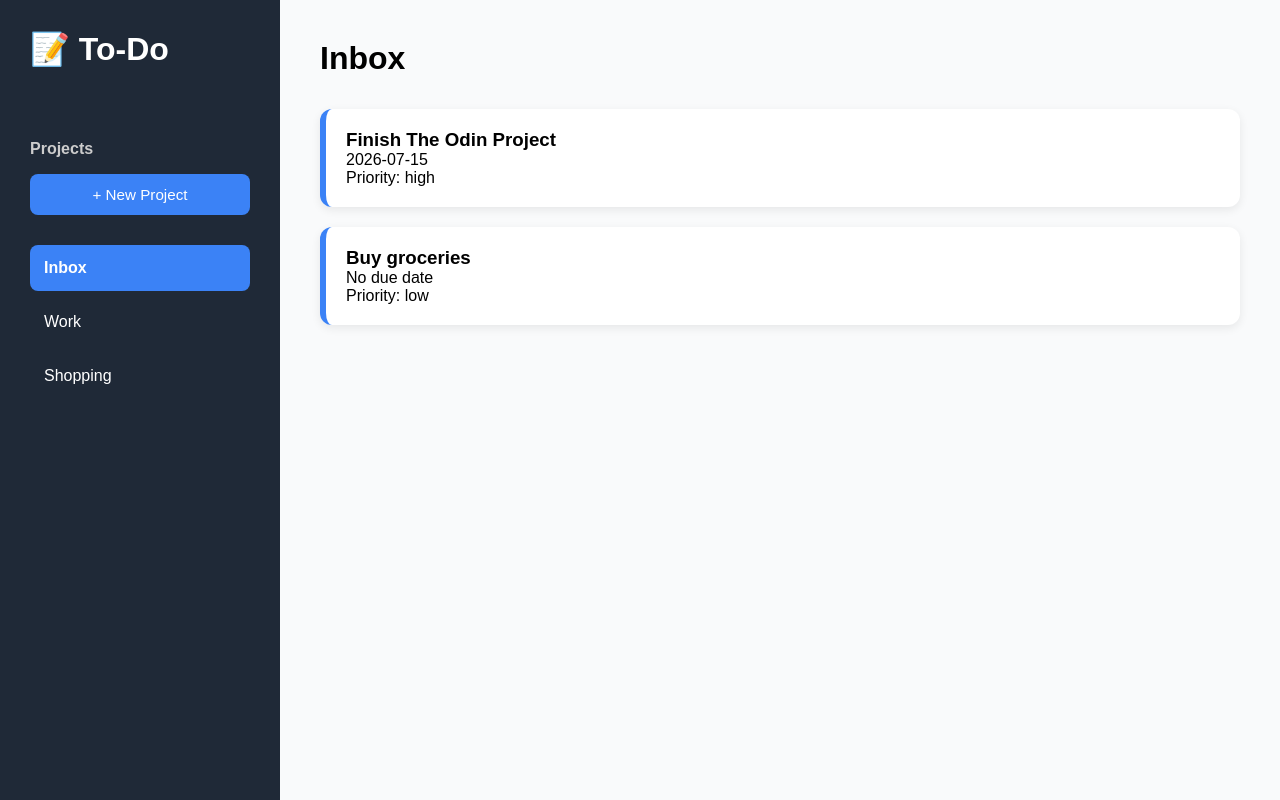
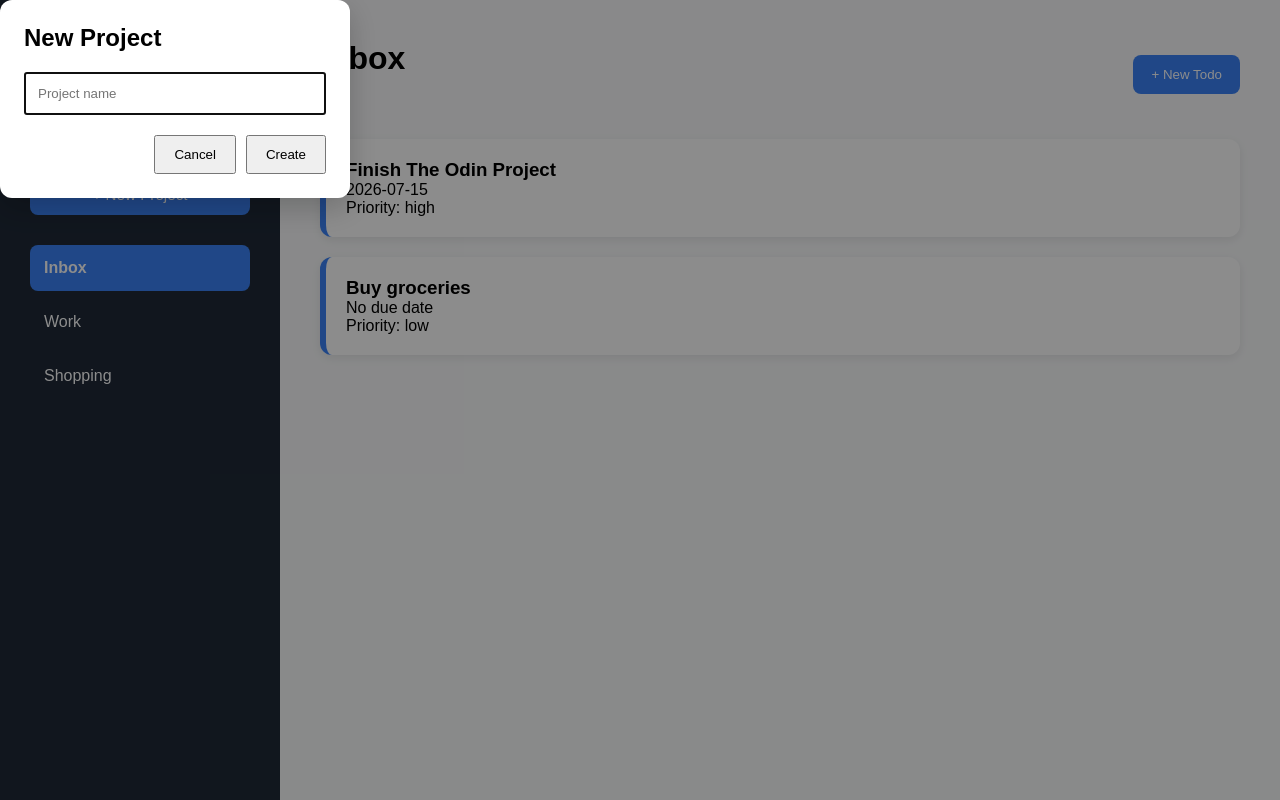
Before and after one commit to Ssekyene/To-Do, a website built with webpack: page src/template.html in a window 1280 px wide. Both pictures are taken after a click on the button "+ New Project". Built offline with nearby package versions, Linux system fonts and the light colour scheme.

Commit message:
feat: create project form

```diff
--- a/src/modules/ui/dialog.js
+++ b/src/modules/ui/dialog.js
@@ -0,0 +1,52 @@
+export function openProjectDialog(onCreate) {
+  const dialog = document.createElement("dialog");
+
+  dialog.innerHTML = `
+    <form method="dialog">
+
+        <h2>New Project</h2>
+
+        <input
+            type="text"
+            name="projectName"
+            placeholder="Project name"
+            required
+        >
+
+        <menu>
+            <button value="cancel">
+                Cancel
+            </button>
+
+            <button id="create-btn" value="default">
+                Create
+            </button>
+        </menu>
+
+    </form>
+  `;
+
+  document.body.appendChild(dialog);
+
+  dialog.showModal();
+
+  const form = dialog.querySelector("form");
+
+  form.addEventListener("submit", (event) => {
+      event.preventDefault();
+
+      const projectName = form.projectName.value.trim();
+
+      if (!projectName) return;
+
+      onCreate(projectName);
+      dialog.close();
+      dialog.remove();
+
+  });
+
+  dialog.addEventListener("close", () => {
+      dialog.remove();
+  });
+
+}
--- a/src/modules/ui/sidebar.js
+++ b/src/modules/ui/sidebar.js
@@ -1,5 +1,6 @@
 import { add } from "date-fns";
 import projectManager from "../managers/projectManager.js";
+import { openProjectDialog } from "./dialog.js";
 
 export default function renderSidebar(onProjectSelect) {
     const sidebar = document.querySelector("#sidebar");
@@ -19,6 +20,16 @@ export default function renderSidebar(onProjectSelect) {
 
     const addButton = document.createElement("button");
     addButton.textContent = "+ New Project";
+
+    addButton.addEventListener("click", () => {
+      openProjectDialog((projectName) => {
+
+          // We'll fill this in next.
+
+      });
+
+    });
+
     sidebar.appendChild(addButton);
 
     const list = document.createElement("ul");
--- a/src/modules/ui/todoList.js
+++ b/src/modules/ui/todoList.js
@@ -5,10 +5,18 @@ export default function renderTodoList(main) {
 
   const project = projectManager.getActiveProject();
 
+  const header = document.createElement("div");
+  header.classList.add("todo-header");
+
   const heading = document.createElement("h1");
   heading.textContent = project.name;
 
-  main.appendChild(heading);
+  const addTodoButton = document.createElement("button");
+  addTodoButton.textContent = "+ New Todo";
+
+  header.append(heading, addTodoButton);
+
+  main.appendChild(header);
 
   const todos = project.getTodos();
 
--- a/src/styles.css
+++ b/src/styles.css
@@ -106,3 +106,55 @@ body {
 .low {
     border-left-color: #22c55e;
 }
+
+
+.todo-header {
+    display: flex;
+    justify-content: space-between;
+    align-items: center;
+    margin-bottom: 30px;
+}
+
+.todo-header button {
+    border: none;
+    background: #3b82f6;
+    color: white;
+    padding: 12px 18px;
+    border-radius: 8px;
+    cursor: pointer;
+}
+
+.todo-header button:hover {
+    background: #2563eb;
+}
+
+dialog {
+    border: none;
+    border-radius: 12px;
+    padding: 24px;
+    width: 350px;
+    box-shadow: 0 10px 30px rgba(0,0,0,.2);
+}
+
+dialog::backdrop {
+    background: rgba(0,0,0,.45);
+}
+
+dialog input {
+    width: 100%;
+    padding: 12px;
+    margin: 20px 0;
+}
+
+dialog menu {
+    display: flex;
+    justify-content: flex-end;
+    gap: 10px;
+    padding: 0;
+
+}
+
+dialog button {
+    padding: 10px 18px;
+
+}
```
